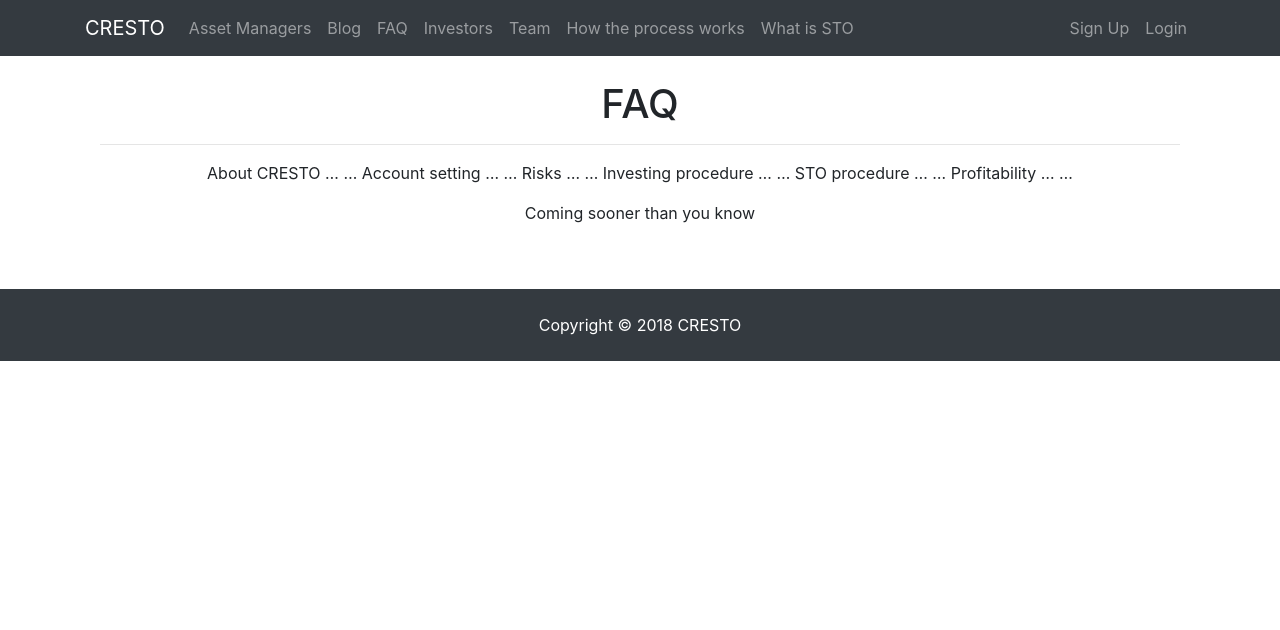
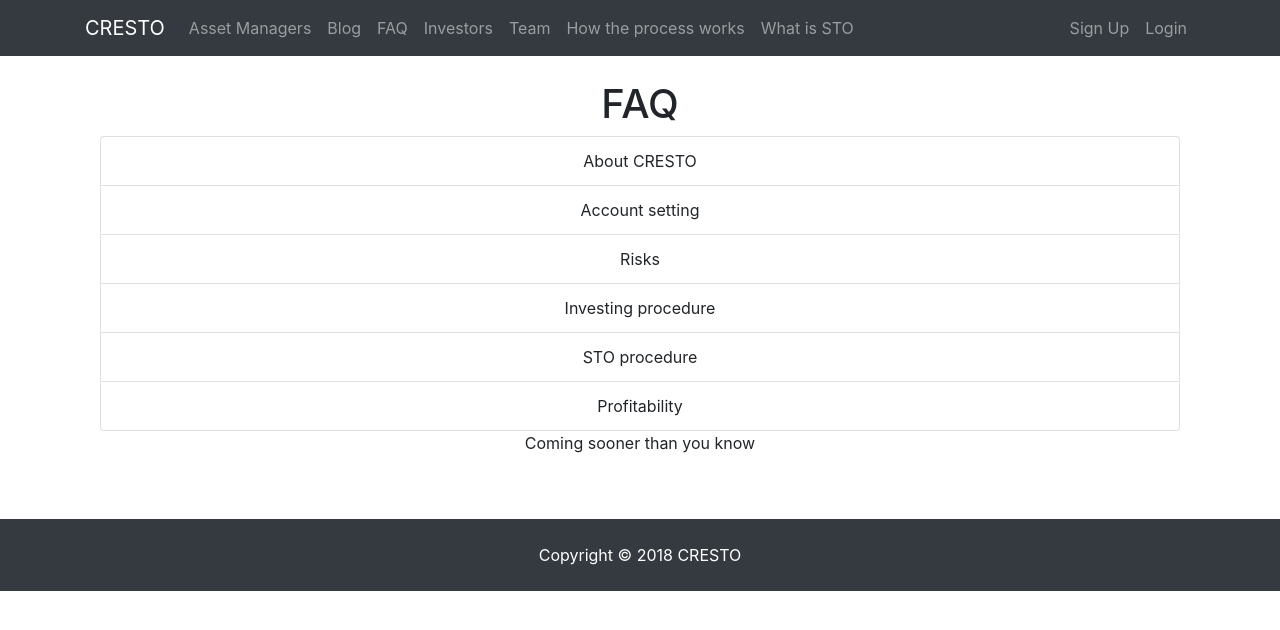
Before and after one commit to CRESTOBlockchain/everiTokenDapp, a React (Create React App) app in the folder client/: page /FAQ in a window 1280 px wide. Shown: the top 630 px of the page. Built offline with nearby package versions, Linux system fonts and the light colour scheme.

Commit message:
faq update

```diff
--- a/client/src/components/information/FAQ.js
+++ b/client/src/components/information/FAQ.js
@@ -11,29 +11,16 @@ class FAQ extends Component {
                 <div className="row">
                     <div className="col-md-12 text-center">
                         <h1>FAQ</h1>
-                            <hr/>
-                            <p>About CRESTO
-                                …
-                                …
-                                Account setting
-                                …
-                                …
-                                Risks
-                                …
-                                …
-                                Investing procedure
-                                …
-                                …
-                                STO procedure
-                                …
-                                …
-                                Profitability
-                                …
-                                …</p>
+                            <ul class="list-group">
+                            <li class="list-group-item">About CRESTO</li>
+                            <li class="list-group-item">Account setting </li>
+                            <li class="list-group-item">   Risks</li>
+                            <li class="list-group-item">Investing procedure </li>
+                            <li class="list-group-item">STO procedure </li>
+                            <li class="list-group-item">  Profitability </li>
+                            </ul>
                         <p>Coming sooner than you know</p>
-
                     </div>
-
                 </div>
             </div>
             </div>
```
Lines whose indentation alone changed are shown as unchanged.
